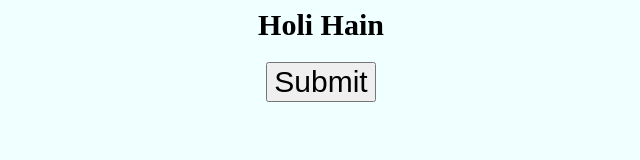
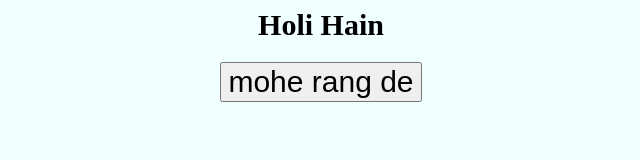
Before and after one commit to VedKadam/Color-Picker, a plain HTML site: page index.html in a window 1280 px wide. Shown: the whole page, without its empty margins (319-959 px from the left). Drawn offline with Linux system fonts and the light colour scheme.

Commit message:
Update index.html

```diff
--- a/index.html
+++ b/index.html
@@ -12,7 +12,7 @@
 
 	<h1> Holi Hain </h1>
 	<form onsubmit="colorme()">
-	<input type="submit" valu="mohe rang de" />
+	<input type="submit" value="mohe rang de" />
 
 	</form>
 	<script>
```
